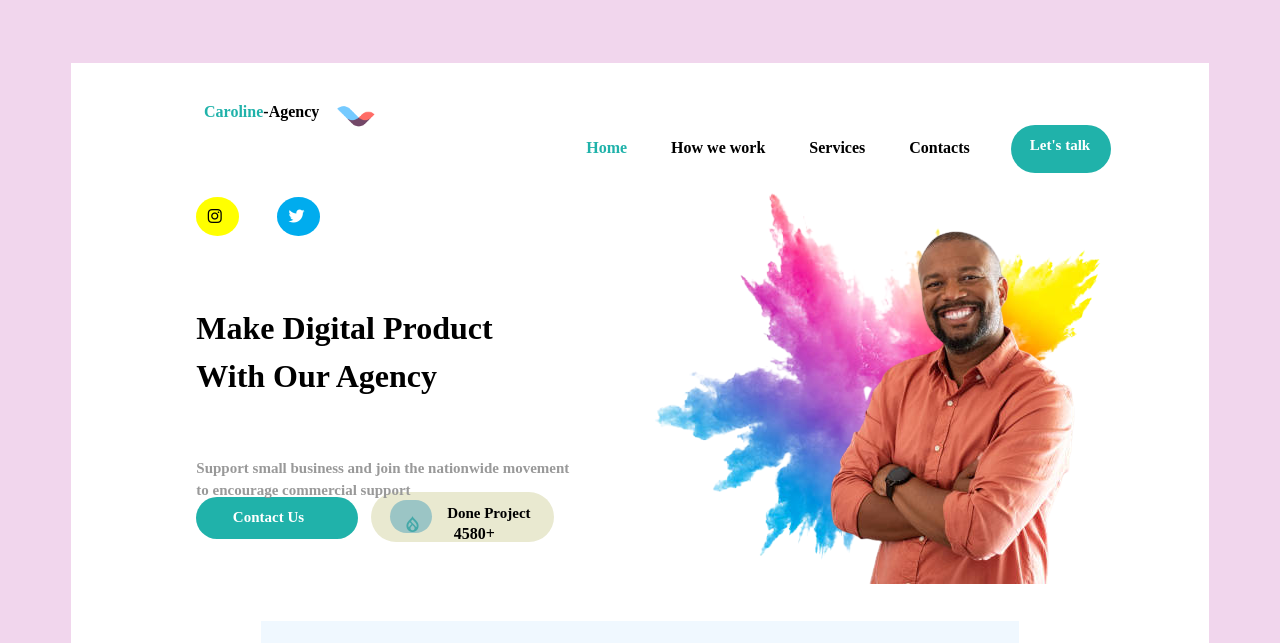
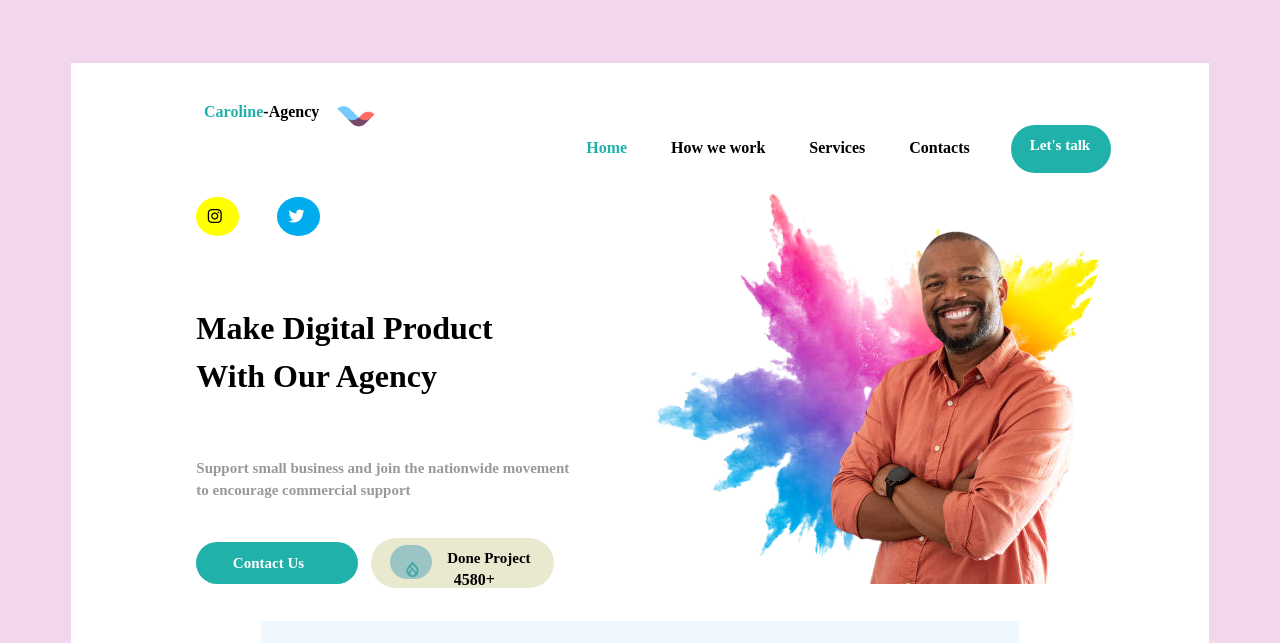
Before and after one commit to caro-mugo/Abu-agency, a plain HTML site: page index.html in a window 1280 px wide. Shown: the top 643 px of the page. Drawn offline with Linux system fonts and the light colour scheme.

Commit message:
first commit

```diff
--- a/style.css
+++ b/style.css
@@ -141,7 +141,7 @@ p{
      border-radius: 30px;
      height: 2%;
      width: 10%;
-     margin-top: -8%;
+     margin-top: -4%;
      margin-left: 11%;
      color: white;
      padding: 9px 22px;
```
